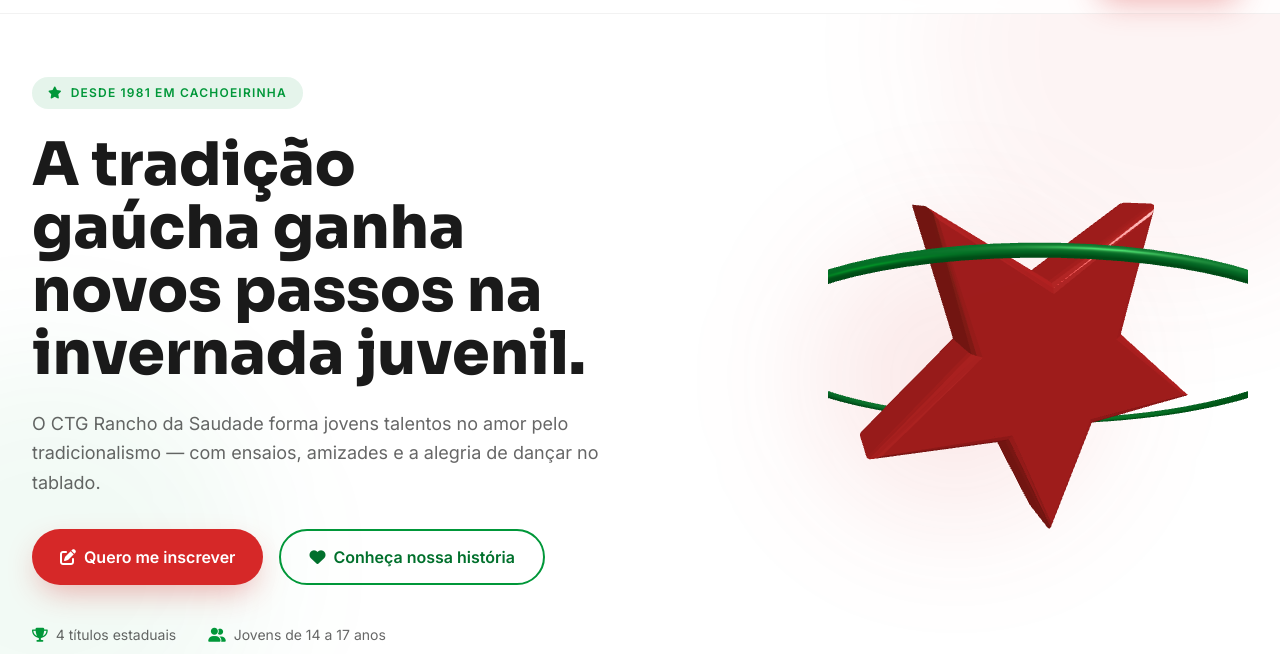
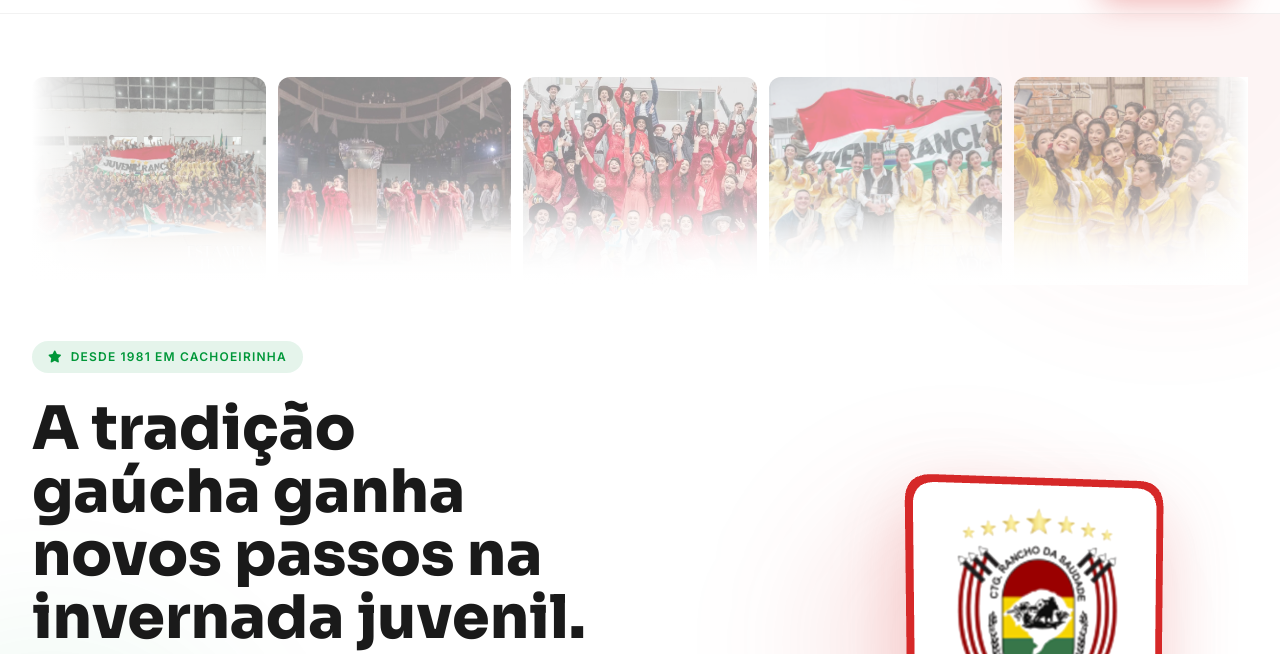
Before and after one commit to Mankeya/Site_Juvenil_Rancho, a website built with Vite: page index.html in a window 1280 px wide. Shown: the part 67-721 px from the top of the page. Built offline with nearby package versions, Linux system fonts and the light colour scheme; animation ran at ten frames a second.

Commit message:
feat: troca estrela 3D pela logo do CTG e adiciona faixa de fotos com fade no hero

```diff
--- a/index.html
+++ b/index.html
@@ -139,6 +139,53 @@
         ></div>
 
         <div class="max-w-7xl mx-auto px-4 sm:px-6 lg:px-8 relative">
+          <!-- Faixa de fotos com low-fade e degradê -->
+          <div class="relative mb-10 md:mb-14 h-36 sm:h-44 md:h-52" aria-hidden="true">
+            <div
+              class="grid grid-cols-3 md:grid-cols-5 gap-2 sm:gap-3 h-full"
+              style="
+                mask-image: linear-gradient(to bottom, black 40%, transparent);
+                -webkit-mask-image: linear-gradient(to bottom, black 40%, transparent);
+              "
+            >
+              <img
+                src="Img/foto3.jpg"
+                alt=""
+                class="w-full h-full object-cover rounded-lg sm:rounded-xl opacity-45"
+              />
+              <img
+                src="Img/foto1.jpg"
+                alt=""
+                class="w-full h-full object-cover rounded-lg sm:rounded-xl opacity-45"
+              />
+              <img
+                src="Img/3 titulo.jpeg"
+                alt=""
+                class="w-full h-full object-cover rounded-lg sm:rounded-xl opacity-45"
+              />
+              <img
+                src="Img/foto7.jpg"
+                alt=""
+                class="hidden md:block w-full h-full object-cover rounded-xl opacity-45"
+              />
+              <img
+                src="Img/foto4.jpg"
+                alt=""
+                class="hidden md:block w-full h-full object-cover rounded-xl opacity-45"
+              />
+            </div>
+            <!-- Degradês que derretem as bordas no branco -->
+            <div
+              class="absolute inset-y-0 left-0 w-16 sm:w-24 bg-gradient-to-r from-white to-transparent"
+            ></div>
+            <div
+              class="absolute inset-y-0 right-0 w-16 sm:w-24 bg-gradient-to-l from-white to-transparent"
+            ></div>
+            <div
+              class="absolute inset-x-0 bottom-0 h-20 bg-gradient-to-t from-white via-white/70 to-transparent"
+            ></div>
+          </div>
+
           <div class="grid lg:grid-cols-2 gap-12 items-center">
             <div>
               <p
@@ -193,8 +240,8 @@
               ></div>
               <canvas
                 id="hero-canvas"
-                class="relative w-full max-w-[420px] aspect-square"
-                aria-label="Estrela tridimensional animada nas cores do CTG"
+                class="relative w-full max-w-[420px] aspect-square [filter:drop-shadow(0_28px_36px_rgba(214,40,40,0.22))]"
+                aria-label="Logotipo do CTG Rancho da Saudade em 3D"
                 role="img"
               ></canvas>
             </div>
--- a/src/hero3d.js
+++ b/src/hero3d.js
@@ -1,76 +1,97 @@
 import * as THREE from 'three'
+import logoUrl from '../Img/logo-3d.png'
+
+function roundedRectShape(w, h, radius) {
+  const x = -w / 2
+  const y = -h / 2
+  const s = new THREE.Shape()
+  s.moveTo(x + radius, y)
+  s.lineTo(x + w - radius, y)
+  s.quadraticCurveTo(x + w, y, x + w, y + radius)
+  s.lineTo(x + w, y + h - radius)
+  s.quadraticCurveTo(x + w, y + h, x + w - radius, y + h)
+  s.lineTo(x + radius, y + h)
+  s.quadraticCurveTo(x, y + h, x, y + h - radius)
+  s.lineTo(x, y + radius)
+  s.quadraticCurveTo(x, y, x + radius, y)
+  return s
+}
 
 /**
- * Estrela 3D do hero — geometria extrudada com as cores da marca.
- * Respeita prefers-reduced-motion (renderiza estático).
+ * Distintivo 3D do hero: logo do CTG sobre um card com borda vermelha,
+ * flutuando com parallax no ponteiro. Respeita prefers-reduced-motion.
  */
 export function initHero3D(canvas) {
   const reduceMotion = window.matchMedia('(prefers-reduced-motion: reduce)').matches
 
+  let renderer
+  try {
+    renderer = new THREE.WebGLRenderer({ canvas, antialias: true, alpha: true })
+  } catch {
+    return // sem WebGL: a página funciona normalmente sem a cena
+  }
+
   const scene = new THREE.Scene()
   const camera = new THREE.PerspectiveCamera(45, 1, 0.1, 100)
-  camera.position.z = 6
+  camera.position.z = 6.5
 
-  const renderer = new THREE.WebGLRenderer({ canvas, antialias: true, alpha: true })
   renderer.setPixelRatio(Math.min(window.devicePixelRatio, 2))
+  renderer.outputColorSpace = THREE.SRGBColorSpace
 
-  // Iluminação suave
-  scene.add(new THREE.AmbientLight(0xffffff, 1.2))
-  const key = new THREE.DirectionalLight(0xffffff, 2)
-  key.position.set(4, 6, 8)
+  scene.add(new THREE.AmbientLight(0xffffff, 2))
+  const key = new THREE.DirectionalLight(0xffffff, 1.4)
+  key.position.set(3, 5, 6)
   scene.add(key)
-  const rim = new THREE.DirectionalLight(0x009739, 1.5)
-  rim.position.set(-6, -2, 4)
-  scene.add(rim)
 
-  // Geometria: estrela de 5 pontas (evoca a bandeira gaúcha)
-  const shape = new THREE.Shape()
-  const spikes = 5
-  const outer = 2
-  const inner = 0.85
-  for (let i = 0; i < spikes * 2; i++) {
-    const r = i % 2 === 0 ? outer : inner
-    const angle = (Math.PI / spikes) * i - Math.PI / 2
-    const x = Math.cos(angle) * r
-    const y = Math.sin(angle) * r
-    i === 0 ? shape.moveTo(x, y) : shape.lineTo(x, y)
+  // ── Distintivo ────────────────────────────────────────────────
+  const group = new THREE.Group()
+  scene.add(group)
+
+  const W = 3.1
+  const H = (W * 644) / 544
+  const R = 0.28
+
+  // Borda vermelha (card levemente maior atrás)
+  const border = new THREE.Mesh(
+    new THREE.ShapeGeometry(roundedRectShape(W + 0.2, H + 0.2, R + 0.06)),
+    new THREE.MeshBasicMaterial({ color: 0xd62828 }),
+  )
+  group.add(border)
+
+  // Cartão branco
+  const card = new THREE.Mesh(
+    new THREE.ShapeGeometry(roundedRectShape(W, H, R)),
+    new THREE.MeshBasicMaterial({ color: 0xffffff }),
+  )
+  card.position.z = 0.02
+  group.add(card)
+
+  // Logo (textura com fundo transparente)
+  const texture = new THREE.TextureLoader().load(logoUrl, (t) => {
+    t.colorSpace = THREE.SRGBColorSpace
+    t.anisotropy = renderer.capabilities.getMaxAnisotropy()
+  })
+  const logo = new THREE.Mesh(
+    new THREE.PlaneGeometry(W * 0.92, H * 0.92),
+    new THREE.MeshBasicMaterial({ map: texture, transparent: true }),
+  )
+  logo.position.z = 0.04
+  group.add(logo)
+
+  // ── Interação ─────────────────────────────────────────────────
+  const pointer = { x: 0, y: 0 }
+  const current = { x: 0, y: 0 }
+  if (!reduceMotion) {
+    canvas.addEventListener('pointermove', (e) => {
+      const rect = canvas.getBoundingClientRect()
+      pointer.x = ((e.clientX - rect.left) / rect.width - 0.5) * 0.5
+      pointer.y = ((e.clientY - rect.top) / rect.height - 0.5) * 0.35
+    })
+    canvas.addEventListener('pointerleave', () => {
+      pointer.x = 0
+      pointer.y = 0
+    })
   }
-  shape.closePath()
-
-  const geometry = new THREE.ExtrudeGeometry(shape, {
-    depth: 0.55,
-    bevelEnabled: true,
-    bevelThickness: 0.12,
-    bevelSize: 0.1,
-    bevelSegments: 3,
-  })
-  geometry.center()
-
-  const material = new THREE.MeshStandardMaterial({
-    color: 0xd62828,
-    metalness: 0.35,
-    roughness: 0.3,
-  })
-  const star = new THREE.Mesh(geometry, material)
-  star.rotation.x = 0.35
-  scene.add(star)
-
-  // Anel verde orbitando (acento secundário)
-  const ring = new THREE.Mesh(
-    new THREE.TorusGeometry(3, 0.045, 16, 96),
-    new THREE.MeshStandardMaterial({ color: 0x009739, metalness: 0.5, roughness: 0.35 }),
-  )
-  ring.rotation.x = Math.PI / 2.4
-  scene.add(ring)
-
-  // Controle por ponteiro (parallax sutil)
-  const target = { x: 0, y: 0 }
-  const onPointerMove = (e) => {
-    const rect = canvas.getBoundingClientRect()
-    target.x = ((e.clientX - rect.left) / rect.width - 0.5) * 0.6
-    target.y = ((e.clientY - rect.top) / rect.height - 0.5) * 0.6
-  }
-  if (!reduceMotion) canvas.addEventListener('pointermove', onPointerMove)
 
   function resize() {
     const size = canvas.clientWidth
@@ -81,14 +102,18 @@ export function initHero3D(canvas) {
   resize()
   window.addEventListener('resize', resize)
 
-  let raf
+  // ── Animação ──────────────────────────────────────────────────
+  let raf = 0
+  let t = 0
   function animate() {
     raf = requestAnimationFrame(animate)
     if (!reduceMotion) {
-      star.rotation.y += 0.006
-      ring.rotation.z += 0.003
-      star.rotation.x += (0.35 + target.y - star.rotation.x) * 0.05
-      star.rotation.z += (target.x - star.rotation.z) * 0.05
+      t += 0.016
+      current.x += (pointer.x - current.x) * 0.06
+      current.y += (pointer.y - current.y) * 0.06
+      group.position.y = Math.sin(t * 1.1) * 0.14 // flutuação suave
+      group.rotation.y = Math.sin(t * 0.7) * 0.16 + current.x
+      group.rotation.x = Math.sin(t * 0.9) * 0.05 + current.y
     }
     renderer.render(scene, camera)
   }
```
Also changed, not shown: Img/logo-3d.png (added).
